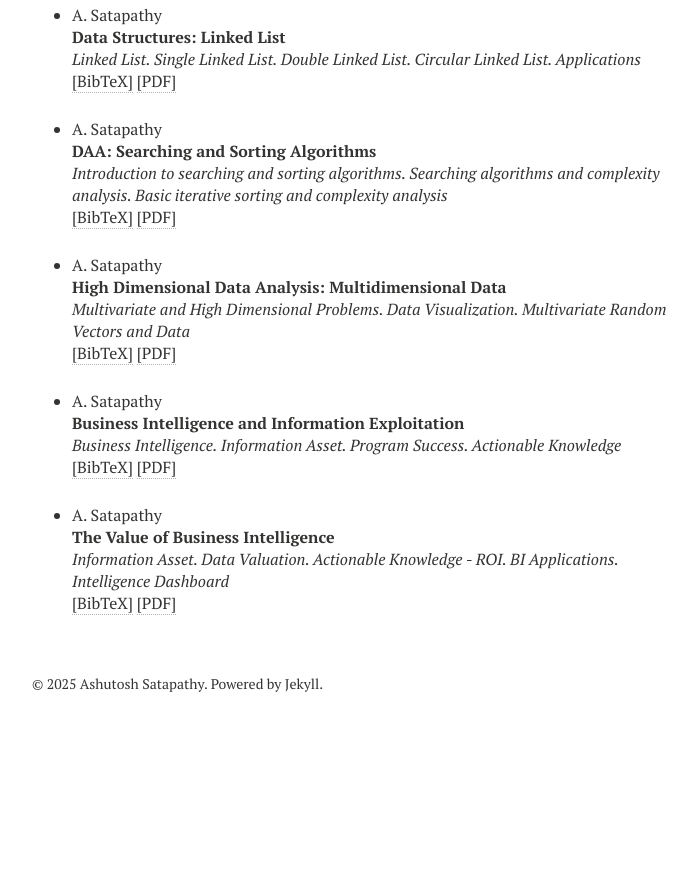
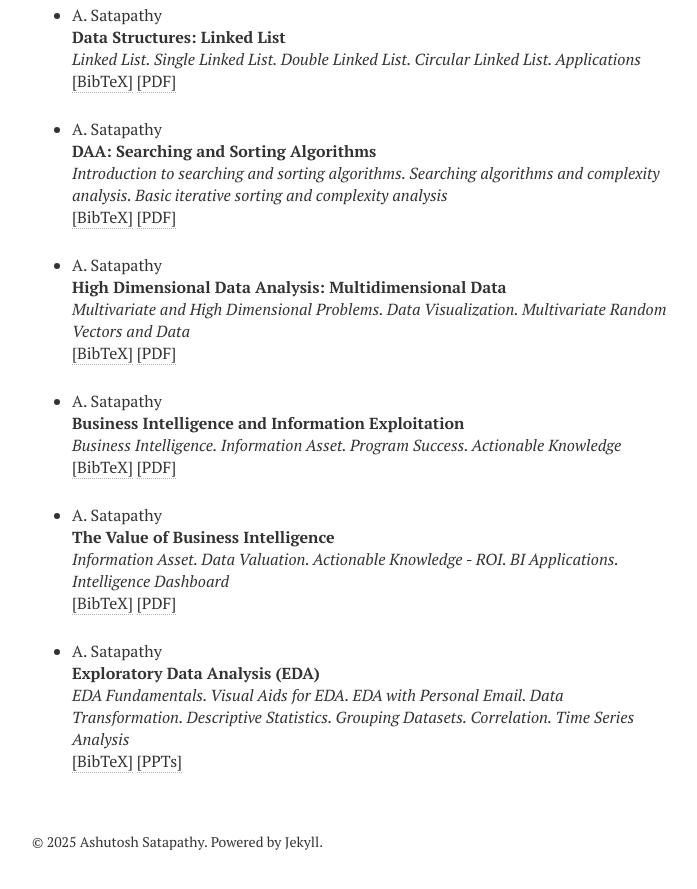
Before and after one commit to ashutoshsatapathy1990/ashutoshsatapathy1990.github.io, a Jekyll site: the page built from presentations.md, in a window 1280 px wide and 900 px high, scrolled down 1165 px. Shown: the top 889 px of the window, without its empty margins (288-985 px from the left). Built offline with Jekyll 4.4.1, drawn with Linux system fonts in a browser that asks for light colours; nearby versions of some CDN libraries; before the commit the page ends 1907 px from its top, so only the background shows below that.

Commit message:
Update presentations.html

```diff
--- a/_layouts/presentations.html
+++ b/_layouts/presentations.html
@@ -328,6 +328,29 @@ year = {2024}
 </pre>
 </div>
 </li>
+
+<!-- Item: ashutosh2024asdf -->
+<li ><p>
+A. Satapathy
+<br><b>Exploratory Data Analysis (EDA)</b><br>
+<i>EDA Fundamentals. Visual Aids for EDA. EDA with Personal Email. Data Transformation. Descriptive Statistics. Grouping Datasets. Correlation. Time Series Analysis</i>
+<br />
+<a href="javascript:toggleBibtex('ashutosh2024asdf')">[BibTeX]</a>
+<a href=#>[PPTs]</a>
+</p>
+<div id="bib_ashutosh2024asdf" class="bibtex noshow">
+<pre>
+@misc{satapathyEDA2025,
+  author       = {Ashutosh Satapathy},
+  title        = {Exploratory Data Analysis (EDA) Lecture Slides},
+  year         = {2025},
+  organization = {Department of CSE, Siddhartha Academy of Higher Education (Deemed to be University)},
+  address      = {Vijayawada, India}
+}
+</pre>
+</div>
+</li>
+
       </ul  >
 
     </div><!-- /.article-wrap -->
```
